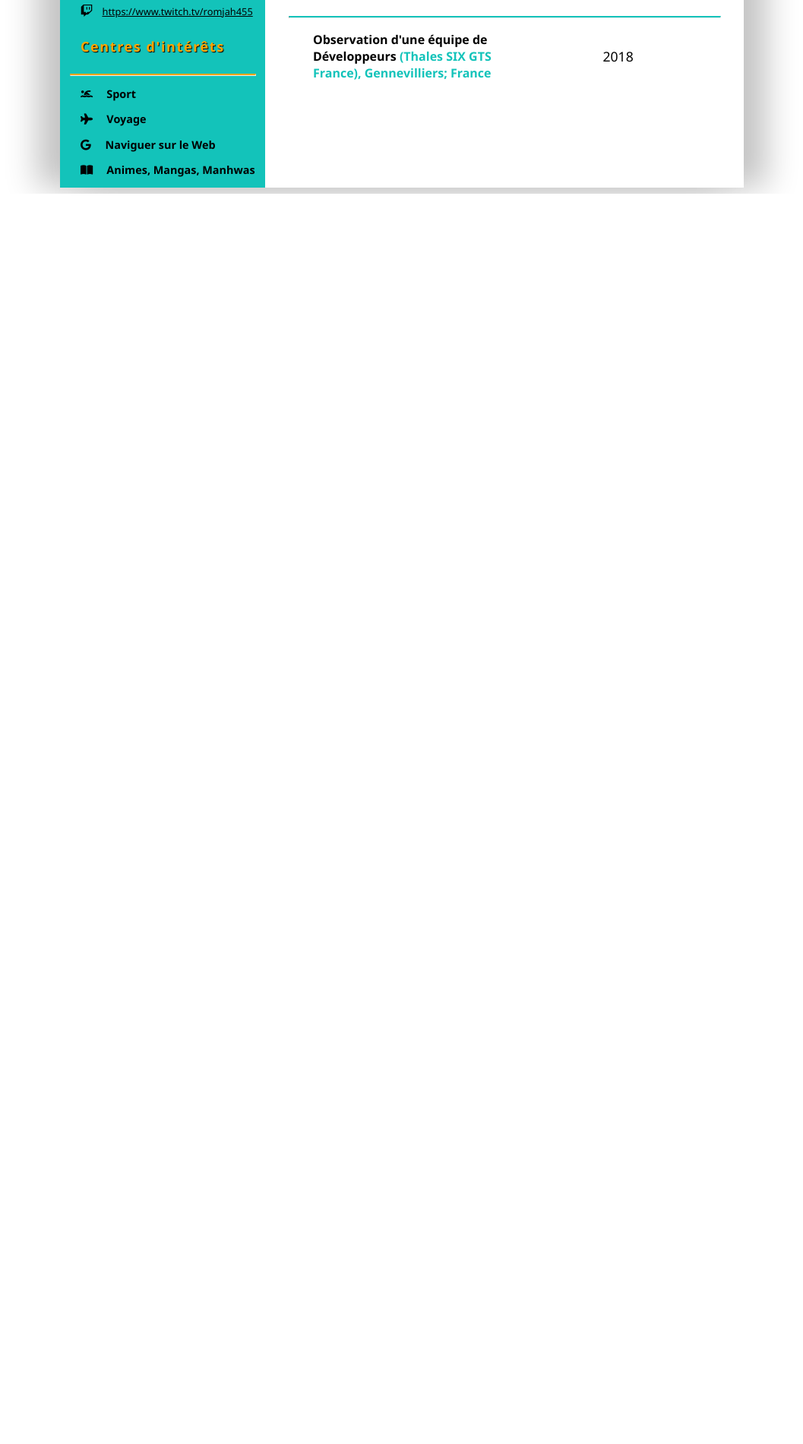
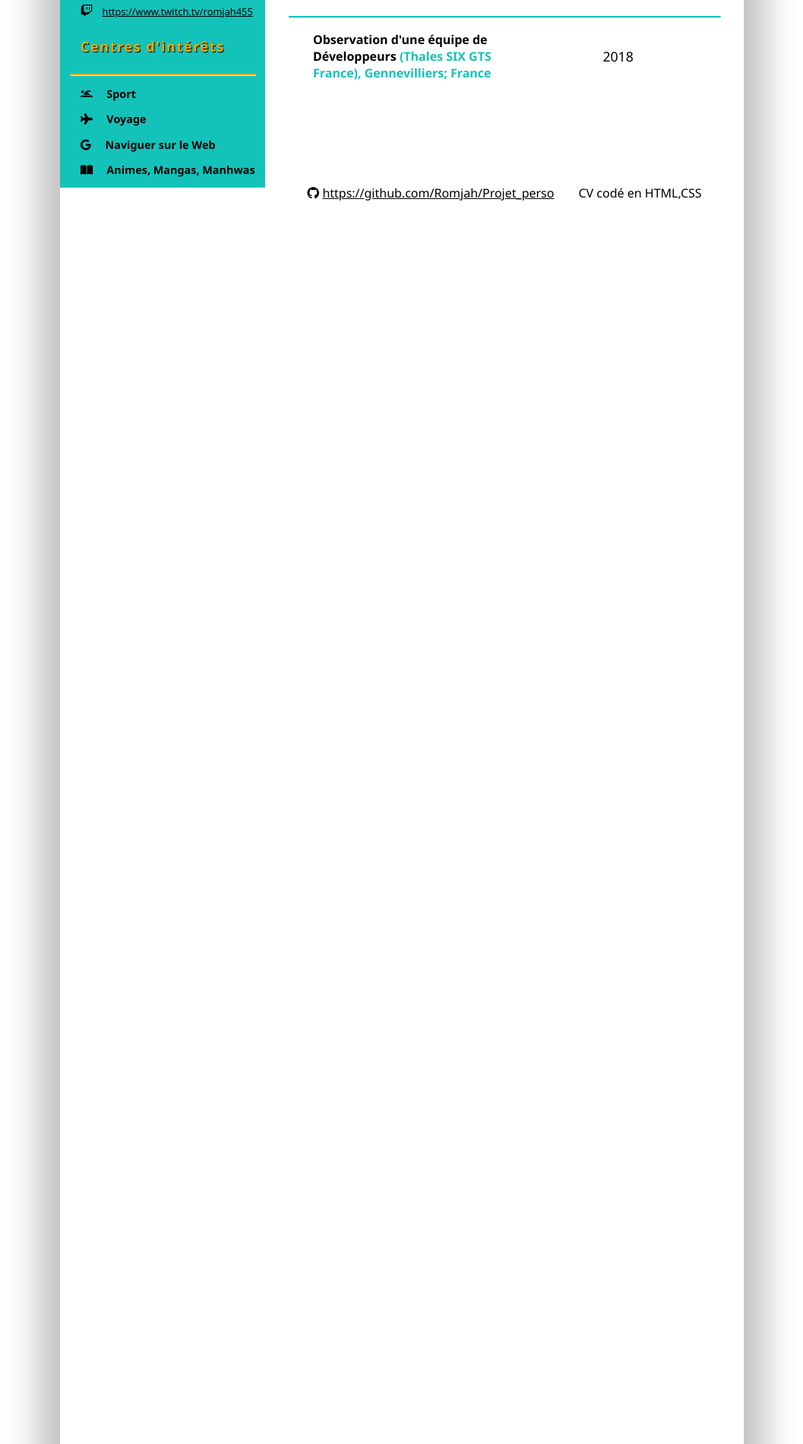
Before and after one commit to Romjah/Projet_perso, a PHP site: page /CV.html in a window 1280 px wide. Shown: the part 1004-2905 px from the top of the page at 76% size, without its empty margins (111-1168 px from the left). Before the commit the page ends 1259 px from the top, so only its background shows below. Run offline with PHP 8.4, Linux system fonts and the light colour scheme; some libraries are stand-ins or nearby versions.

Commit message:
test serv

```diff
--- a/CV_copie/code/CV.css
+++ b/CV_copie/code/CV.css
@@ -6,6 +6,8 @@ main {
     box-shadow: 30px 0px 40px rgb(196,196,196), -30px 0px 40px rgb(196,196,196);
     margin: auto;
     max-width: 900px;
+    height: 3508px;
+    width: 2480px;
 }
 
 .srkl {
@@ -184,3 +186,14 @@ span{
     font-weight: 400;
     width: 0%;
 }
+.github{
+    padding: 0;
+    display: flex;
+    align-items: center;
+    justify-content: center;
+    margin: 10px;
+}
+.github a{
+    margin-left: 20px;
+    padding: 0;
+}
--- a/CV_copie/code/CV.html
+++ b/CV_copie/code/CV.html
@@ -64,9 +64,9 @@
             <h4>Réseaux Sociaux</h4>
             <hr class="light">
                 <div class="reseau">
-                    <p><i class="fa-brands fa-linkedin"></i> <a href="https://fr.linkedin.com/...">https://fr.linkedin.com/...</a></p>
-                    <p><i class="fa-brands fa-twitter"></i> <a href="https://twitter.com/JahierRomain">https://twitter.com/JahierRomain</a></p>
-                    <p><i class="fa-brands fa-twitch"></i> <a href="https://www.twitch.tv/romjah455">https://www.twitch.tv/romjah455</a></p>
+                    <p><i class="fa-brands fa-linkedin"></i> <a href="https://fr.linkedin.com/..." target="_blank">https://fr.linkedin.com/...</a></p>
+                    <p><i class="fa-brands fa-twitter"></i> <a href="https://twitter.com/JahierRomain" target="_blank">https://twitter.com/JahierRomain</a></p>
+                    <p><i class="fa-brands fa-twitch"></i> <a href="https://www.twitch.tv/romjah455" target="_blank">https://www.twitch.tv/romjah455</a></p>
                 </div>
                 <h4>Centres d'intérêts</h4>
                 <hr class="light">
@@ -102,10 +102,16 @@
                 <p><b> Observation d'une équipe de Développeurs </b><strong>(Thales SIX GTS France), Gennevilliers; France</strong></p>
                 <div class="annee">2018</div>
             </div>
+            <br><br><br><br><br>
+            <p class="github">
+                <i class="fa-brands fa-github"></i>
+                <a href="https://github.com/Romjah/Projet_perso" target="_blank">https://github.com/Romjah/Projet_perso</a>&emsp;&emsp;CV codé en HTML,CSS
+            </p>
         </section>
+
         <!-- Fin de la section -->
-        <div class="srkl">
-        </div>
+        <div class="srkl"></div>
+
     </main>
 </body>
 </html>
```
